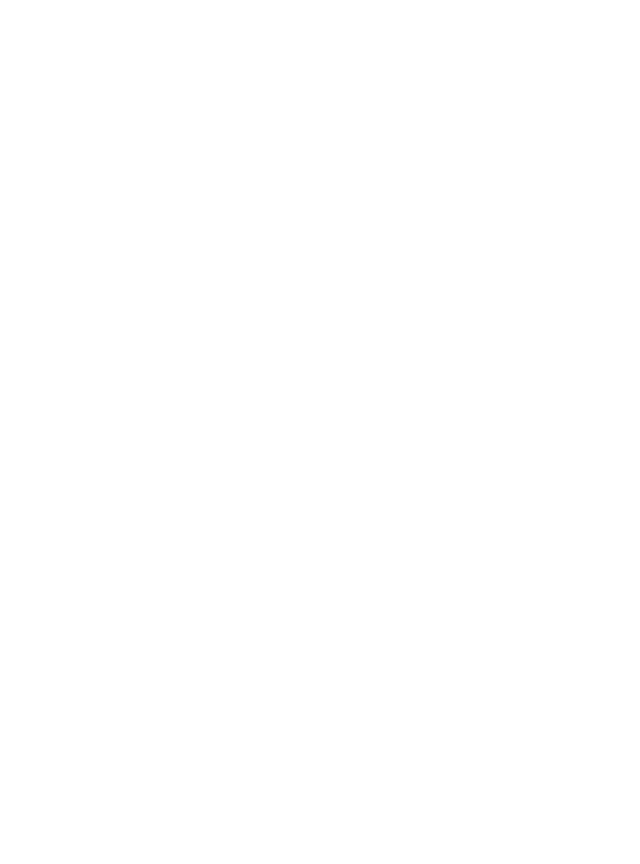
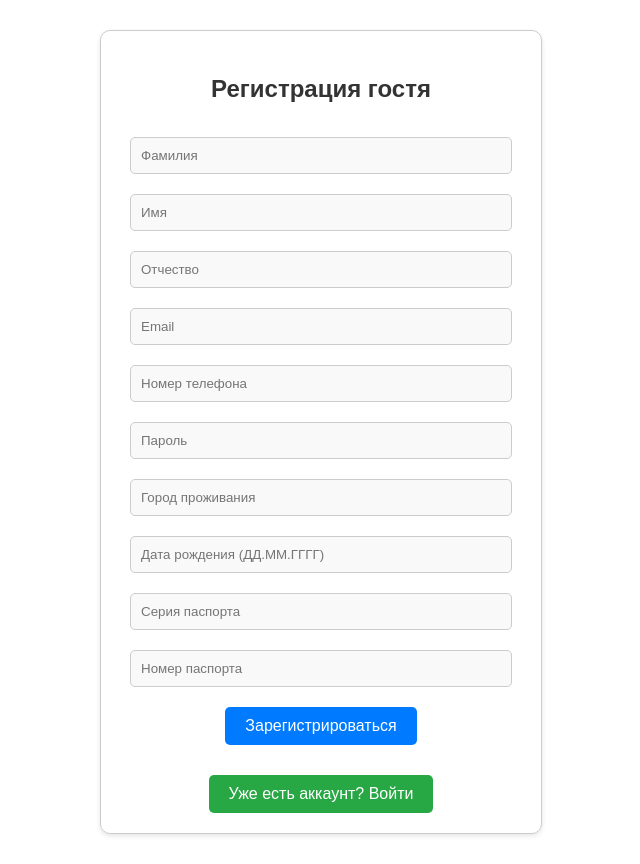
Before and after one commit to WhatKindOfPhrasesDoYouUse/HotelFrontend, a React (Vite) app: page /guest-registration in a window 1280 px wide. Before the commit this address had no page. Shown: the whole page, without its empty margins (319-959 px from the left). Before the commit the page ends 800 px from the top, so only its background shows below. Built offline with nearby package versions, Linux system fonts and the light colour scheme.

Commit message:
добавлена базовая реализация регистрации гостя

```diff
--- a/src/App.jsx
+++ b/src/App.jsx
@@ -3,12 +3,14 @@ import "./App.css";
 import HotelList from "./components/HotelList.jsx";
 import RoomList from "./components/RoomList.jsx";
 import Login from "./components/Login.jsx";
+import GuestRegistration from "./components/GuestRegistration.jsx";
 
 function App() {
     return (
         <Router>
             <div className="app-container">
                 <Routes>
+                    <Route path="/guest-registration" element={<GuestRegistration />} />
                     <Route path="/hotels" element={<HotelList />} />
                     <Route path="/hotels/:hotelId/rooms" element={<RoomList />} />
                     <Route path="/login" element={<Login />} />
--- /dev/null
+++ b/src/components/GuestRegistration.jsx
@@ -0,0 +1,241 @@
+import React, {useState} from "react";
+import {Link, useNavigate} from "react-router-dom";
+import axios from "axios";
+
+function GuestRegistration() {
+    const [name, setName] = useState("");
+    const [surname, setSurname] = useState("");
+    const [patronymic, setPatronymic] = useState("");
+    const [email, setEmail] = useState("");
+    const [phoneNumber, setPhoneNumber] = useState("");
+    const [passwordHash, setPasswordHash] = useState("");
+    const [cityOfResidence, setCityOfResidence] = useState("");
+    const [dateOfBirth, setDateOfBirth] = useState("");
+    const [passportSeriesHash, setPassportSeriesHash] = useState("");
+    const [passportNumberHash, setPassportNumberHash] = useState("");
+    const [errorMessage, setErrorMessage] = useState("");
+    const navigate = useNavigate();
+
+
+    const handleRegistration = async () => {
+        try {
+
+            const formattedDateOfBirth = formatDateToISO(dateOfBirth)
+
+            const requestData = {
+                client: {
+                    name,
+                    surname,
+                    patronymic,
+                    email,
+                    phoneNumber,
+                    passwordHash
+                },
+                guest: {
+                    cityOfResidence,
+                    dateOfBirth: formattedDateOfBirth,
+                    passportSeriesHash,
+                    passportNumberHash
+                }
+            };
+
+            console.log("Request Payload:", requestData); // Для отладки, можно убрать после теста
+
+            const response = await axios.post("http://localhost:5221/api/auths/registration", requestData);
+
+            if (response.status === 200) {
+                navigate("/login");
+            }
+        } catch (error) {
+            if (error.response) {
+                setErrorMessage(error.response.data.message || "Ошибка регистрации.");
+            } else {
+                setErrorMessage("Ошибка подключения к серверу.");
+            }
+            console.error("Ошибка при регистрации:", error);
+        }
+    };
+
+    const formatDateToISO = (dateString) => {
+        const parts = dateString.split('.'); // ['06', '01', '2003']
+        return `${parts[2]}-${parts[1]}-${parts[0]}`; // "2003-01-06"
+    }
+
+    return (
+        <div style={{
+            display: 'flex',
+            justifyContent: 'center',
+            alignItems: 'center',
+            height: '100vh'
+        }}>
+            <div style={{
+                padding: '20px',
+                maxWidth: '400px',
+                width: '100%',
+                border: '1px solid #ccc',
+                borderRadius: '10px',
+                boxShadow: '0 2px 5px rgba(0, 0, 0, 0.1)',
+                textAlign: 'center'
+            }}>
+                <h2>Регистрация гостя</h2>
+
+                <input type="text" placeholder="Фамилия" value={surname} onChange={(e) => setSurname(e.target.value)}
+                       style={{
+                           width: '90%',
+                           padding: '10px',
+                           margin: '10px 0',
+                           borderRadius: '5px',
+                           border: '1px solid #ccc',
+                           backgroundColor: '#f9f9f9',
+                           color: '#333'
+                       }}
+                />
+
+                <input type="text" placeholder="Имя" value={name} onChange={(e) => setName(e.target.value)}
+                       style={{
+                           width: '90%',
+                           padding: '10px',
+                           margin: '10px 0',
+                           borderRadius: '5px',
+                           border: '1px solid #ccc',
+                           backgroundColor: '#f9f9f9',
+                           color: '#333'
+                       }}
+                />
+
+                <input type="text" placeholder="Отчество" value={patronymic}
+                       onChange={(e) => setPatronymic(e.target.value)}
+                       style={{
+                           width: '90%',
+                           padding: '10px',
+                           margin: '10px 0',
+                           borderRadius: '5px',
+                           border: '1px solid #ccc',
+                           backgroundColor: '#f9f9f9',
+                           color: '#333'
+                       }}
+                />
+
+                <input type="email" placeholder="Email" value={email} onChange={(e) => setEmail(e.target.value)}
+                       style={{
+                           width: '90%',
+                           padding: '10px',
+                           margin: '10px 0',
+                           borderRadius: '5px',
+                           border: '1px solid #ccc',
+                           backgroundColor: '#f9f9f9',
+                           color: '#333'
+                       }}
+                />
+
+                <input type="text" placeholder="Номер телефона" value={phoneNumber}
+                       onChange={(e) => setPhoneNumber(e.target.value)}
+                       style={{
+                           width: '90%',
+                           padding: '10px',
+                           margin: '10px 0',
+                           borderRadius: '5px',
+                           border: '1px solid #ccc',
+                           backgroundColor: '#f9f9f9',
+                           color: '#333'
+                       }}
+                />
+
+                <input type="password" placeholder="Пароль" value={passwordHash}
+                       onChange={(e) => setPasswordHash(e.target.value)}
+                       style={{
+                           width: '90%',
+                           padding: '10px',
+                           margin: '10px 0',
+                           borderRadius: '5px',
+                           border: '1px solid #ccc',
+                           backgroundColor: '#f9f9f9',
+                           color: '#333'
+                       }}
+                />
+
+                <input type="text" placeholder="Город проживания" value={cityOfResidence}
+                       onChange={(e) => setCityOfResidence(e.target.value)}
+                       style={{
+                           width: '90%',
+                           padding: '10px',
+                           margin: '10px 0',
+                           borderRadius: '5px',
+                           border: '1px solid #ccc',
+                           backgroundColor: '#f9f9f9',
+                           color: '#333'
+                       }}
+                />
+
+                <input type="text" placeholder="Дата рождения (ДД.ММ.ГГГГ)" value={dateOfBirth}
+                       onChange={(e) => setDateOfBirth(e.target.value)}
+                       style={{
+                           width: '90%',
+                           padding: '10px',
+                           margin: '10px 0',
+                           borderRadius: '5px',
+                           border: '1px solid #ccc',
+                           backgroundColor: '#f9f9f9',
+                           color: '#333'
+                       }}
+                />
+
+
+                <input type="text" placeholder="Серия паспорта" value={passportSeriesHash}
+                       onChange={(e) => setPassportSeriesHash(e.target.value)}
+                       style={{
+                           width: '90%',
+                           padding: '10px',
+                           margin: '10px 0',
+                           borderRadius: '5px',
+                           border: '1px solid #ccc',
+                           backgroundColor: '#f9f9f9',
+                           color: '#333'
+                       }}
+                />
+
+                <input type="text" placeholder="Номер паспорта" value={passportNumberHash}
+                       onChange={(e) => setPassportNumberHash(e.target.value)}
+                       style={{
+                           width: '90%',
+                           padding: '10px',
+                           margin: '10px 0',
+                           borderRadius: '5px',
+                           border: '1px solid #ccc',
+                           backgroundColor: '#f9f9f9',
+                           color: '#333'
+                       }}
+                />
+
+                <button onClick={handleRegistration} style={{
+                    padding: '10px 20px',
+                    margin: '10px 5px',
+                    backgroundColor: '#007bff',
+                    color: '#fff',
+                    border: 'none',
+                    borderRadius: '5px',
+                    cursor: 'pointer'
+                }}>
+                    Зарегистрироваться
+                </button>
+                {errorMessage && <p style={{color: 'red'}}>{errorMessage}</p>}
+                <div style={{marginTop: '20px'}}>
+                    <Link to="/login">
+                        <button style={{
+                            padding: '10px 20px',
+                            backgroundColor: '#28a745',
+                            color: '#fff',
+                            border: 'none',
+                            borderRadius: '5px',
+                            cursor: 'pointer'
+                        }}>
+                            Уже есть аккаунт? Войти
+                        </button>
+                    </Link>
+                </div>
+            </div>
+        </div>
+    );
+}
+
+export default GuestRegistration;
```
